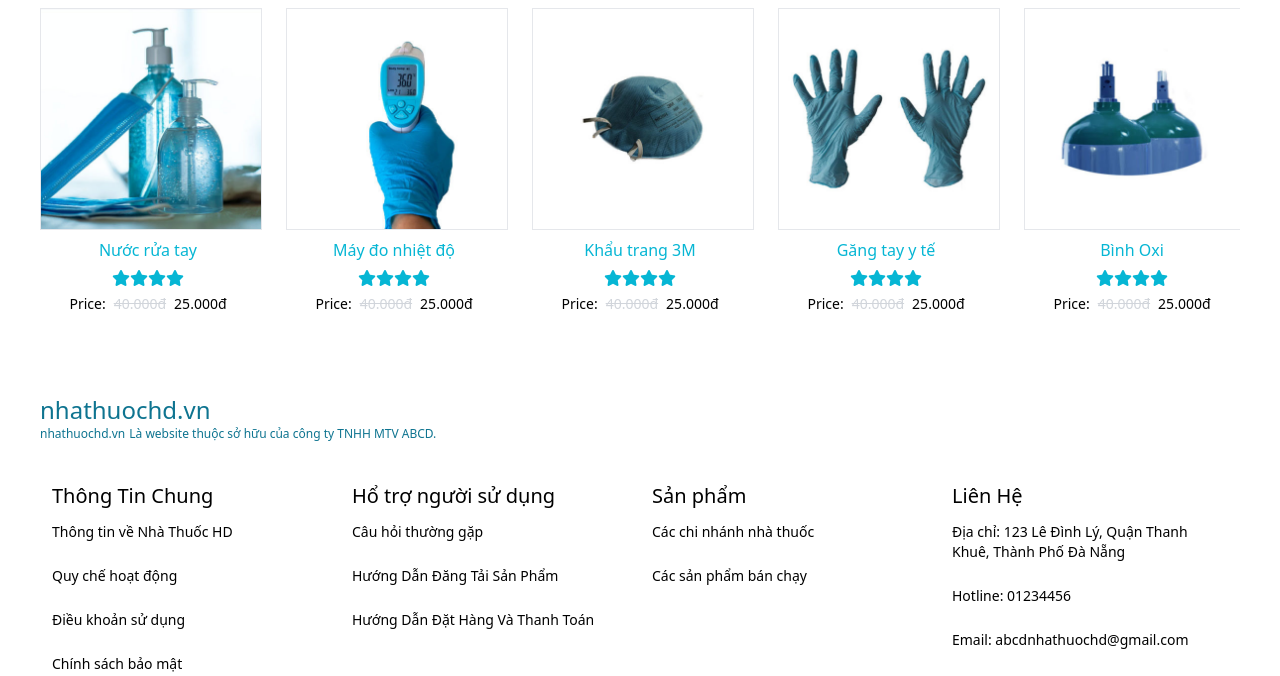
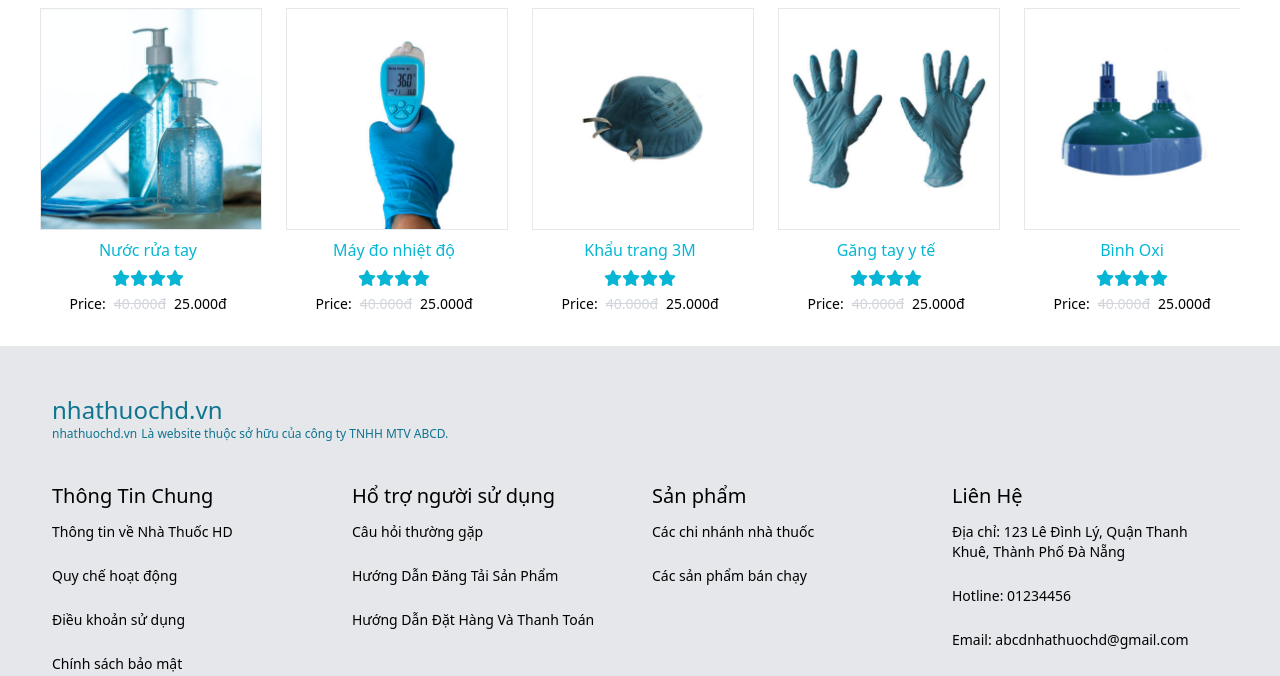
Before and after one commit to lincoln041298/nhathuocsivale, a website: page index.html in a window 1280 px wide. Shown: the part 1887-2563 px from the top of the page. Drawn offline with nearby package versions, Linux system fonts and the light colour scheme; files whose address does not match are found by name.

Commit message:
add something

```diff
--- a/index.html
+++ b/index.html
@@ -668,10 +668,9 @@
         </div>
       </section>
     </main>
-    <footer>
+    <footer class="bg-gray-200 p-2">
       <section class="max-w-[1200px] mx-auto">
-        <div class="mt-20"></div>
-        <div class="text-cyan-700 text-2xl">
+        <div class="text-cyan-700 text-2xl mt-10 ml-3">
           <p>nhathuochd.vn</p>
           <div class="text-xs font-light flex">
             <p class="font-medium mr-1">nhathuochd.vn</p>
```
